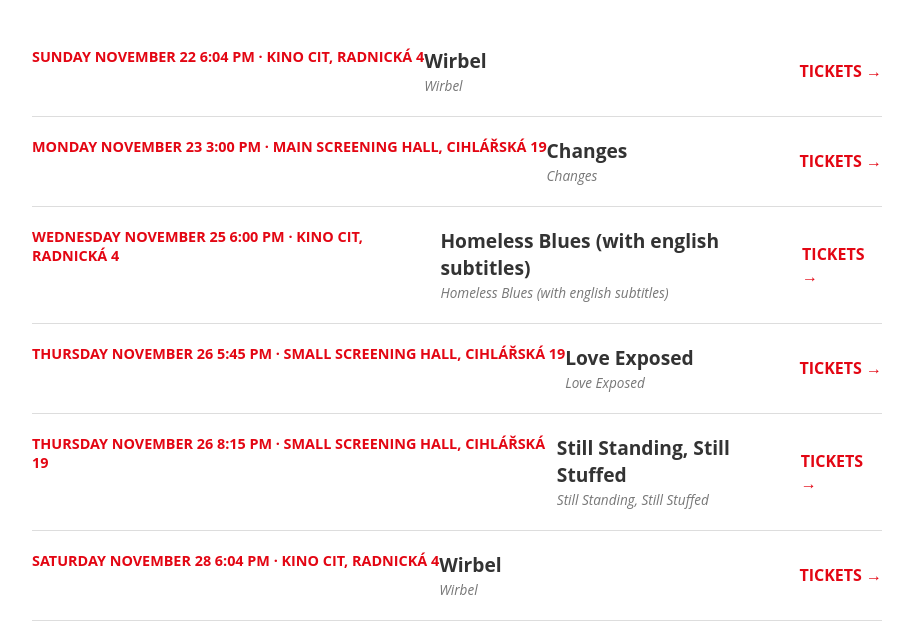
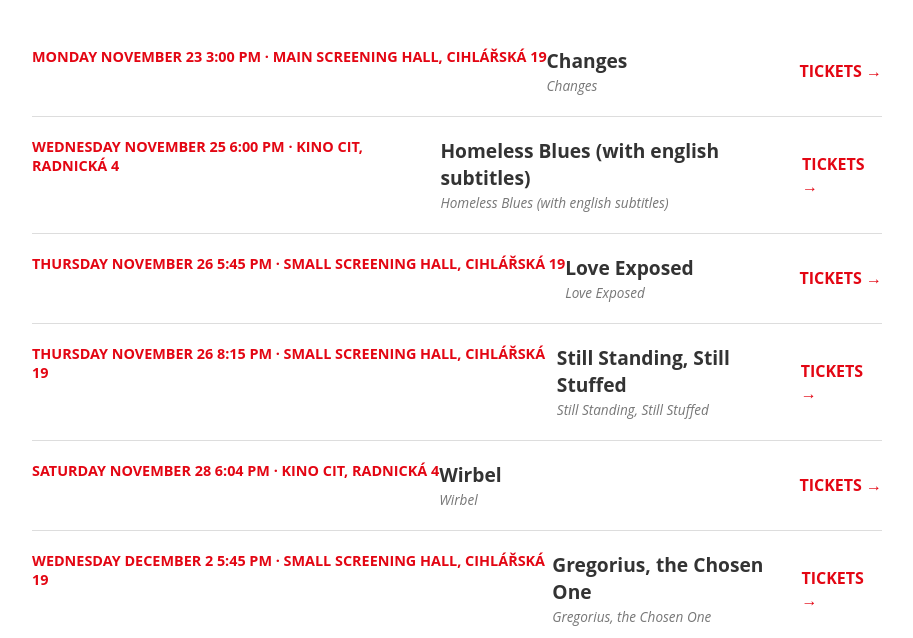
Before and after one commit to Sebastian-8472/Events_website, a plain HTML site: page index.html in a window 1280 px wide. Shown: the part 141-779 px from the top of the page, without its empty margins (183-1096 px from the left). Drawn offline with Linux system fonts and the light colour scheme.

Commit message:
Daily update with translations: Mon Nov 23 05:44:06 UTC 2026

```diff
--- a/events.json
+++ b/events.json
@@ -1,10 +1,4 @@
 [
-    {
-        "title_orig": "Wirbel",
-        "title_en": "Wirbel",
-        "date_string": "Sunday\n\t\t\tNovember 22\n\t\t\t6:04 Pm\n\t\t\t\t\t\t\t· Kino Cit, Radnická 4",
-        "ticket_url": "https://www.kinoart.cz/en/movies/wirbel-2026/2026/11/22/1804/tickets"
-    },
     {
         "title_orig": "Changes",
         "title_en": "Changes",
--- a/index.html
+++ b/index.html
@@ -20,18 +20,6 @@
         <body>
             <div class="container">
                 <header><h1>Kino Art - Expat Friendly Program</h1></header>
-
-            <a href="https://www.kinoart.cz/en/movies/wirbel-2026/2026/11/22/1804/tickets" class="event-card" target="_blank">
-                <div class="date-column">Sunday
-			November 22
-			6:04 Pm
-							· Kino Cit, Radnická 4</div>
-                <div class="info">
-                    <span class="title-en">Wirbel</span>
-                    <span class="title-orig">Wirbel</span>
-                </div>
-                <div class="btn">TICKETS →</div>
-            </a>
 
             <a href="https://www.kinoart.cz/en/movies/changes-2026/2026/11/23/1500/tickets" class="event-card" target="_blank">
                 <div class="date-column">Monday
```
